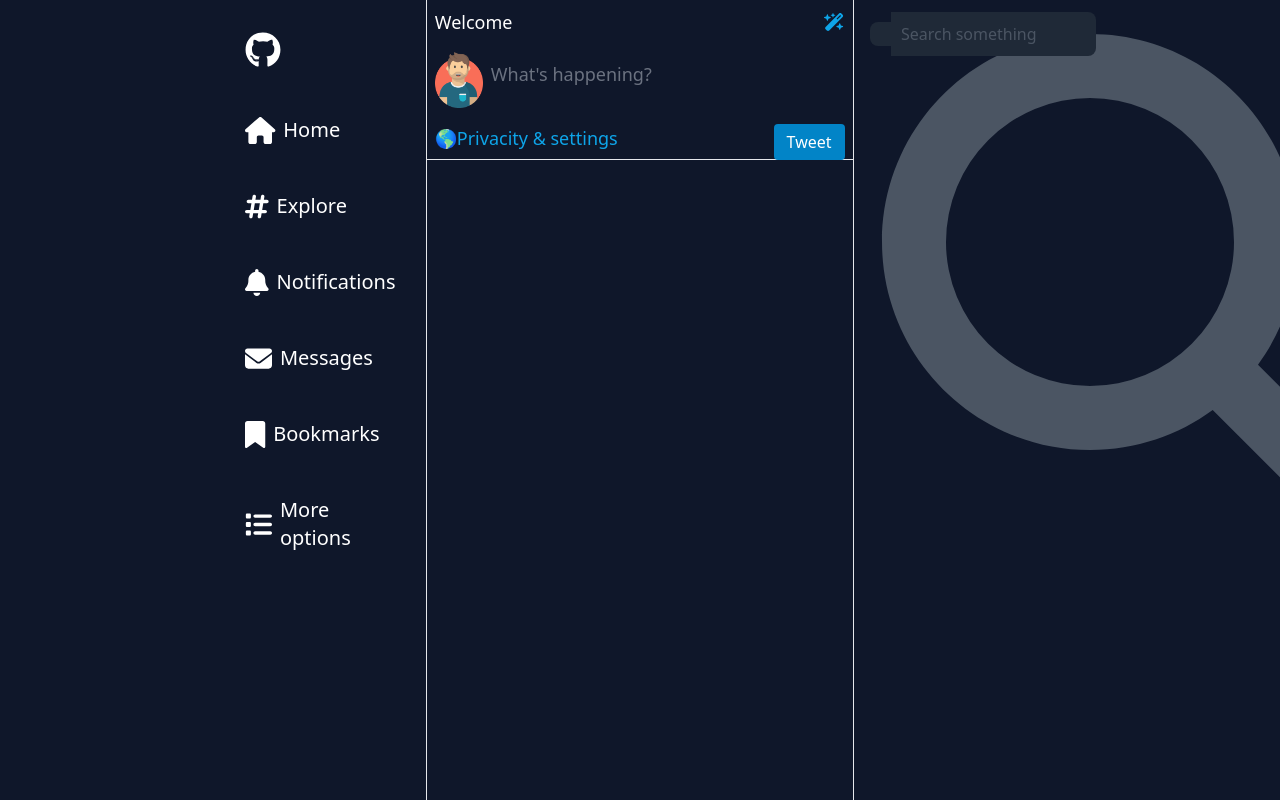
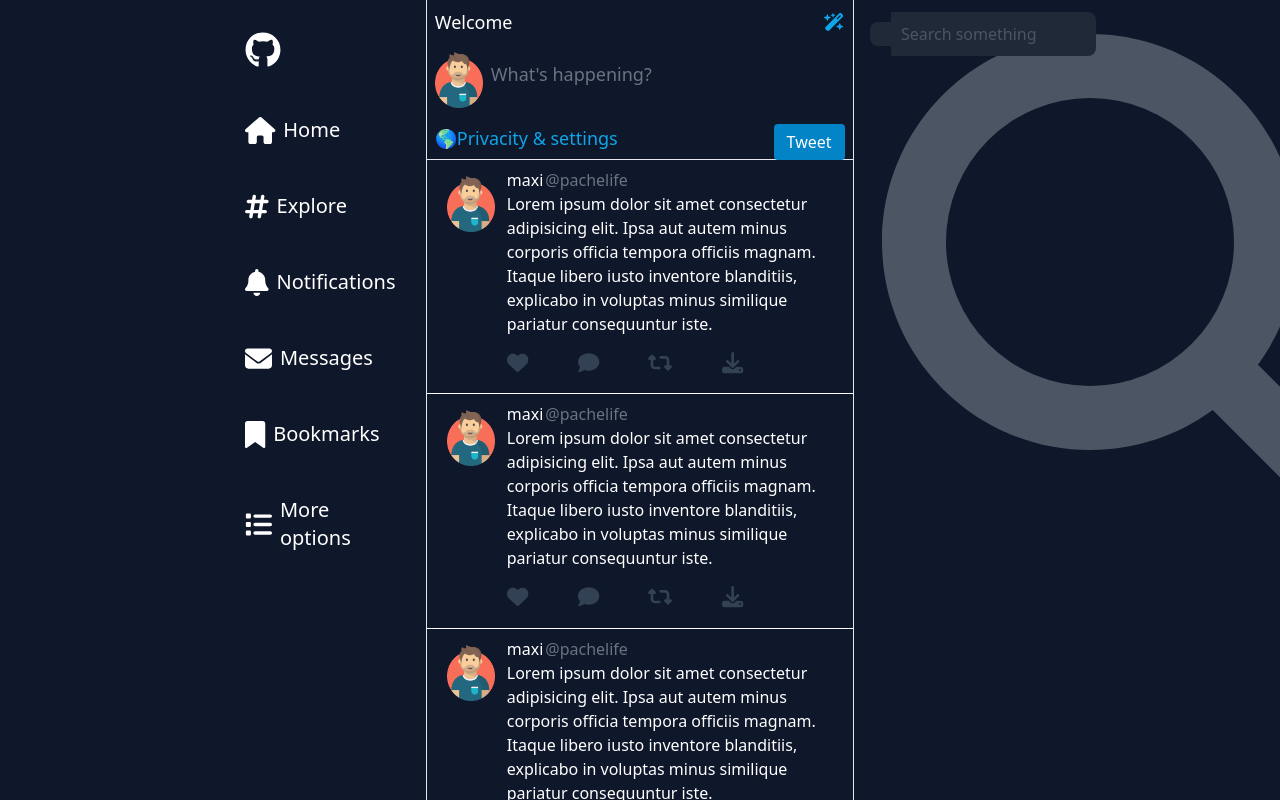
Before and after one commit to maxippacheco/social-network-app, a React app in the folder social-network-twitter/: page / in a window 1280 px wide. Shown: the top 802 px of the page. Built offline with nearby package versions, Linux system fonts and the light colour scheme; the HTML template or start-up script is replaced by a standard one.

Commit message:
Posts updated

```diff
--- a/social-network-twitter/src/components/NavIcon/Icon.tsx
+++ b/social-network-twitter/src/components/NavIcon/Icon.tsx
@@ -6,8 +6,8 @@
 import { NavIconContext } from './NavIcon';
 
 interface Props {
-  name?: IconDefinition;
-  size?: SizeProp;
+  name: IconDefinition;
+  size: SizeProp;
   className?: string;
   onClick?: () => void;
 }
--- /dev/null
+++ b/social-network-twitter/src/components/posts/Post.tsx
@@ -0,0 +1,32 @@
+import { faComment, faDownload, faHeart, faRetweet, faWandMagicSparkles } from '@fortawesome/free-solid-svg-icons';
+import UserImage from '../../assets/userImage.png';
+import { Icon } from '../NavIcon/Icon';
+
+
+export const Post = () => {
+  	return (
+		<section className="h-46 border-b border-b-white flex flex-row p-3 pt-2">
+			<img src={ UserImage } className="w-12 h-14 m-2 mr-3" />
+
+			<div>
+				<span className='text-white'>maxi</span>
+				<span className='text-gray-500 pl-0.5'>@pachelife</span>
+
+				<p className='pb-2 text-white'>
+					Lorem ipsum dolor sit amet consectetur adipisicing elit. Ipsa aut autem minus corporis officia tempora officiis magnam. Itaque libero iusto inventore blanditiis, explicabo in voluptas minus similique pariatur consequuntur iste.
+				</p>
+
+				<div className='w-3/4 flex justify-between mt-2 mb-2'>
+					<Icon name={ faHeart }    size="lg" className='text-slate-700' />
+					<Icon name={ faComment }  size="lg" className='text-slate-700' />
+					<Icon name={ faRetweet }  size="lg" className='text-slate-700' />
+					<Icon name={ faDownload } size="lg" className='text-slate-700' />
+				</div>
+
+			</div>
+
+				<div className='w-1/4 h-ful flex'>
+				</div>
+		</section>
+  	)
+}
--- a/social-network-twitter/src/pages/HomePage.tsx
+++ b/social-network-twitter/src/pages/HomePage.tsx
@@ -3,6 +3,7 @@
 import UserImage from '../assets/userImage.png';
 import { Navbar } from "../components/navbar/Navbar";
 import { Search } from "../components/search/Search";
+import { Post } from "../components/posts/Post";
 
 export const HomePage = () => {
 
@@ -63,6 +64,14 @@
             </div>
           </div>
 
+          {/* TODO: SCROLL */}
+          <div className="overflow-hidden">
+            <Post />
+            <Post />
+            <Post />
+            <Post />
+          </div>
+
         </section>
 
         <Search />
--- a/social-network-twitter/src/pages/LoginPage.tsx
+++ b/social-network-twitter/src/pages/LoginPage.tsx
@@ -29,9 +29,9 @@
             validationSchema={ loginValidations }
           >
             {
-              ({ handleSubmit, errors }) => (
+              ({ handleSubmit }) => (
 
-                // TODO: Do abstractation
+                // Do abstractation
                 <Form className={ wrapper.auth__form } onSubmit={ handleSubmit }>
                   <CustomInput
                     label='Name:'
--- a/social-network-twitter/src/validations/validations.ts
+++ b/social-network-twitter/src/validations/validations.ts
@@ -9,6 +9,6 @@
 export const loginValidations = Yup.object({
 	name:    Yup.string().max(15, 'The max of characters is 15').required('Required'),
 	password: Yup.string().min(6, 'The password must be minimum 6 characters').required('Required'),
-	password2: Yup.string().min(6, 'The password must be minimum 6 characters').required('Required').oneOf([Yup.ref('password'), 'password must match']),
+	password2: Yup.string().min(6, 'The password must be minimum 6 characters').required('Required').oneOf([Yup.ref('password')], 'password must match'),
 
 });
```
Also changed, not shown: social-network-twitter/src/components/NavIcon/icons.ts (line endings or trailing spaces).
